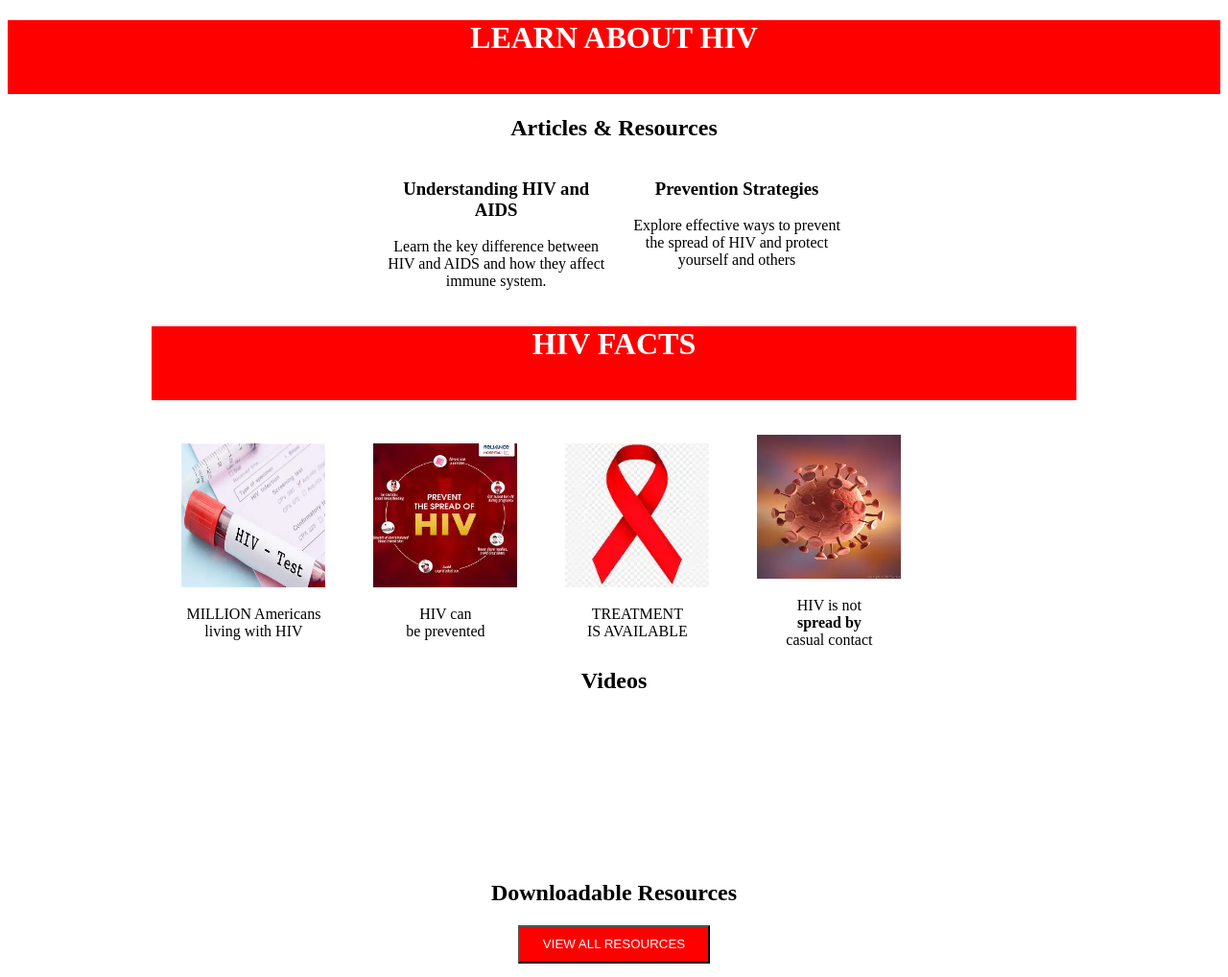
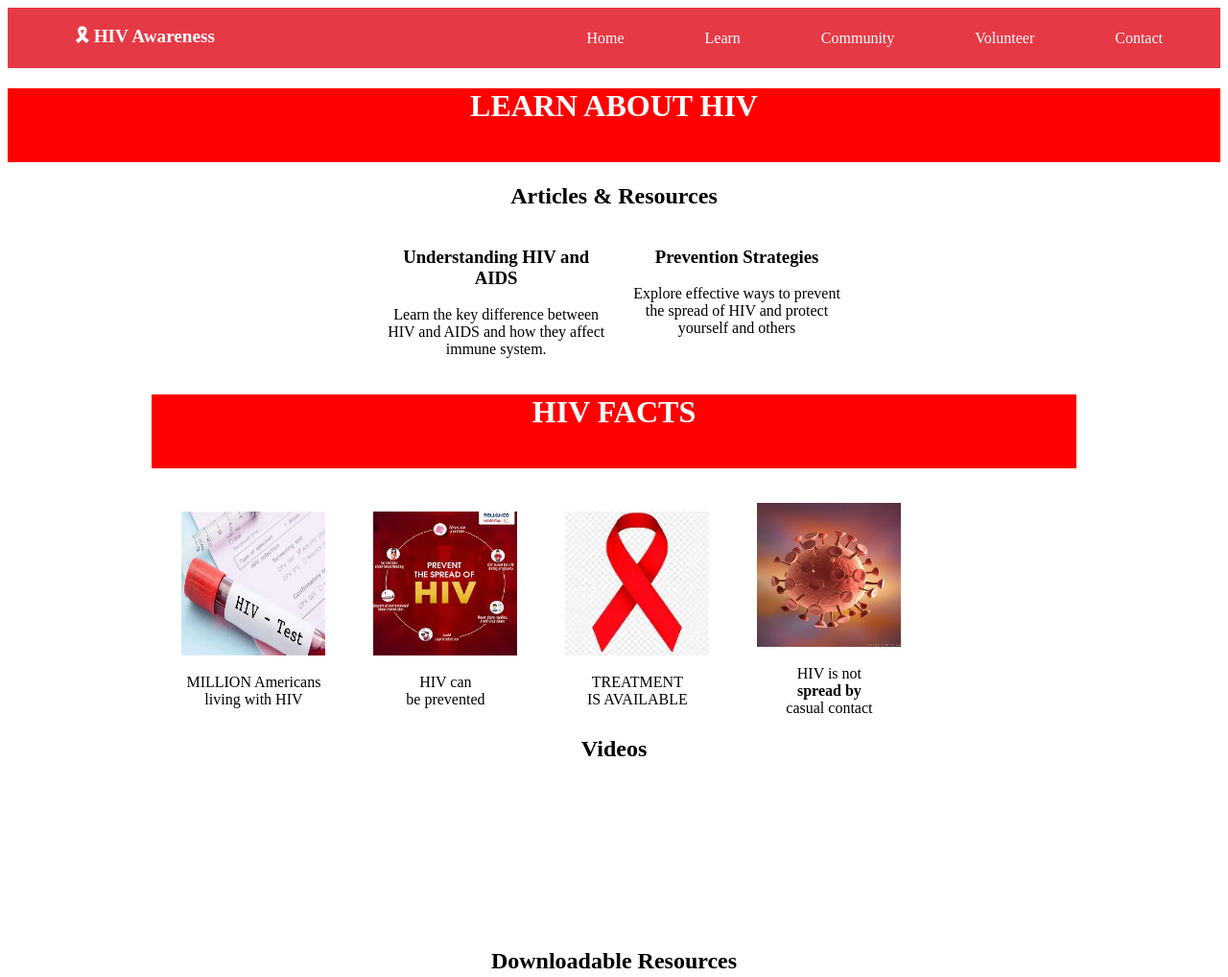
Before and after one commit to ZSMathew/HIV-Awareness, a plain HTML site: page learn.html in a window 1280 px wide. Shown: the top 1018 px of the page at 96% size. Drawn offline with Linux system fonts and the light colour scheme.

Commit message:
improvements on learn & community

```diff
--- a/learn.html
+++ b/learn.html
@@ -11,7 +11,28 @@
             padding-left: 150px;
             padding-right: 150px;
             text-align: center;
+        }
 
+        .header {
+            display: flex;
+            justify-content: space-between;
+            align-items: center;
+            background-color: #e63946;
+            color: white;
+            padding: 15px 30px;
+        }
+
+        .logo {
+            font-weight: bold;
+            font-size: 1.2em;
+            padding-left: 40px;
+        }
+
+        .nav a {
+            color: white;
+            margin-left: 20px;
+            text-decoration: none;
+            padding: 30px;
         }
 
         h1 {
@@ -20,7 +41,6 @@
             align-items: center;
             text-align: center;
             padding-bottom: 40px;
-
         }
 
         .article {
@@ -31,7 +51,6 @@
         }
 
         .fact {
-
             display: flex;
             width: 20%;
             margin: 10px;
@@ -41,14 +60,14 @@
             align-items: center;
             gap: 20px;
             padding-left: 300px;
+        }
 
-
-        }
-        img{
+        img {
             width: 150px;
             height: 150px;
             padding: 15px;
-            position: relative;}
+            position: relative;
+        }
 
         button {
             background-color: red;
@@ -57,19 +76,20 @@
             width: 200px;
             height: 40px;
         }
-.button{
+
+        .button {
             display: flex;
             justify-content: center;
             align-items: center;
         }
+
         h2 {
             display: flex;
             text-align: center;
             justify-content: center;
         }
 
-
-        footer{
+        footer {
             background-color: red;
             text-align: center;
             width: 100%;
@@ -81,6 +101,16 @@
 </head>
 
 <body>
+    <header class="header">
+        <div class="logo">🎗 HIV Awareness</div>
+        <nav class="nav">
+            <a href="index.html">Home</a>
+            <a href="learn.html">Learn</a>
+            <a href="community.html">Community</a>
+            <a href="volenteer.html">Volunteer</a>
+            <a href="contact.html">Contact</a>
+        </nav>
+    </header>
     <h1>LEARN ABOUT HIV</h1>
     <div class="container">
         <h2>Articles & Resources</h2>
@@ -100,8 +130,8 @@
         <h1>HIV FACTS</h1>
         <div class="fact">
             <div>
-            <img src="test.png"> MILLION
-            Americans<br>living with HIV
+                <img src="test.png"> MILLION Americans
+                <br>living with HIV
             </div>
             <div><img src="prevention.png">HIV can<br>be prevented</div>
             <div><img src="ribon.png">TREATMENT<br>IS AVAILABLE</div>
```
Also changed, not shown: index.html (+5 -6 lines), Elimika Kiganjani.jpeg (added), Forums & Live Chats.jpeg (added), Q&A.jpeg (added), 1 other file. Lines whose indentation alone changed are shown as unchanged.
